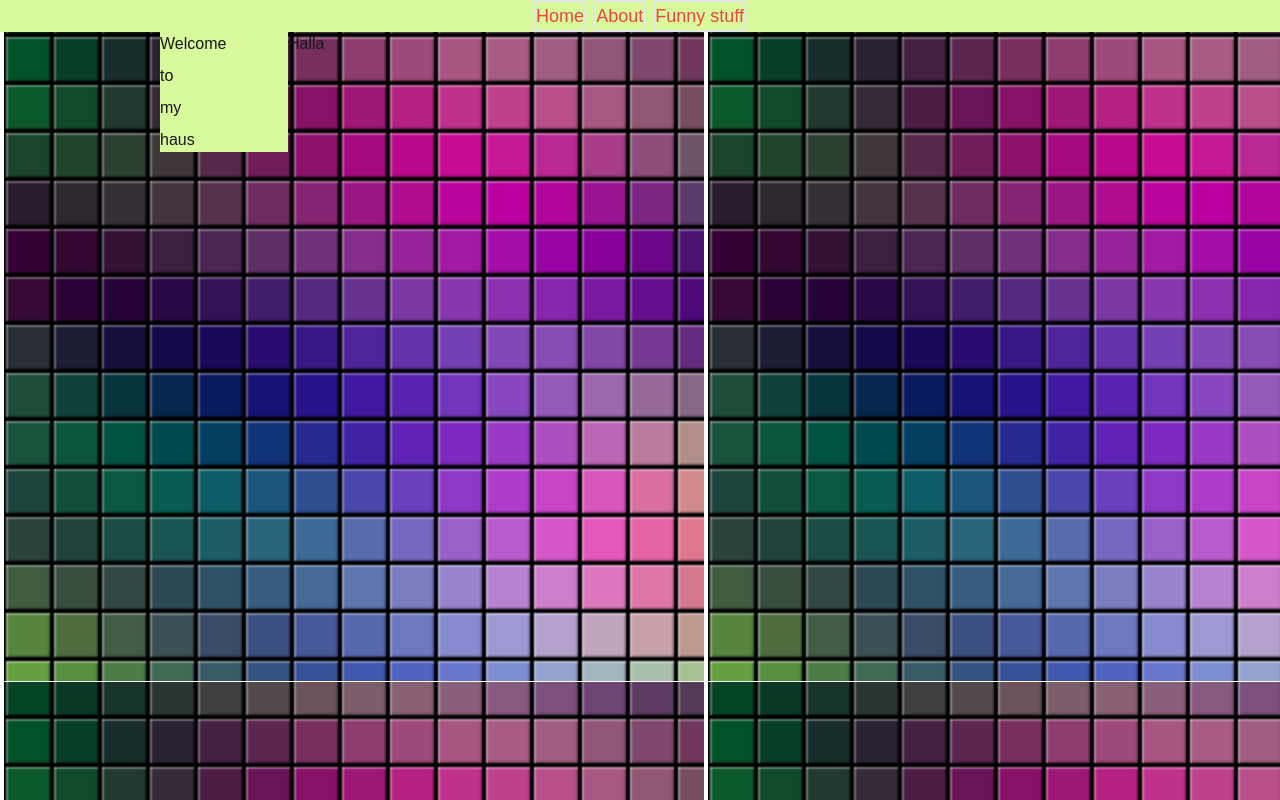
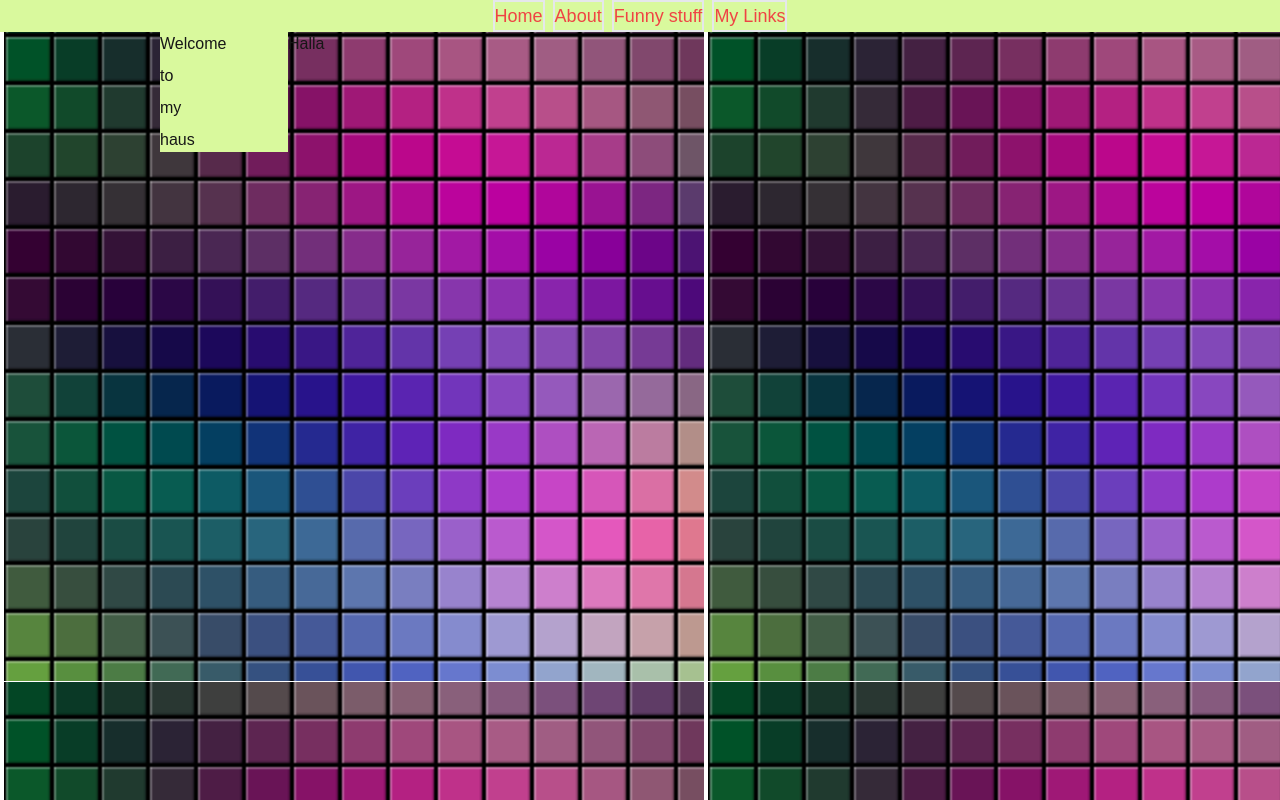
Before and after one commit to Kvernhaug/homepage, a Next.js app: page / in a window 1280 px wide. Built offline with nearby package versions, Linux system fonts and the light colour scheme.

Commit message:
navbar handle click

```diff
--- a/src/components/navigation.tsx
+++ b/src/components/navigation.tsx
@@ -9,6 +9,7 @@ export function Navigation() {
         <NavItem name="Home" />
         <NavItem name="About" />
         <NavItem name="Funny stuff" />
+        <NavItem name="My Links" dist="mylinks"/>
       </div>
     </div>
   )
@@ -21,10 +22,15 @@ type NavItemsProps = {
 function NavItem({ name, dist }: NavItemsProps) {
 
   const router = useRouter()
-  function handleClick() { }
+  function handleClick() {
+    router.push(
+      dist??""
+    )
+   }
 
   return (
     <a
+      onClick={handleClick}
       className="bg-yellow-40 border-2 border red-500 text-red-500 hover:animate-bounce hover:animate-recoloring"
     >
       {name}
```
